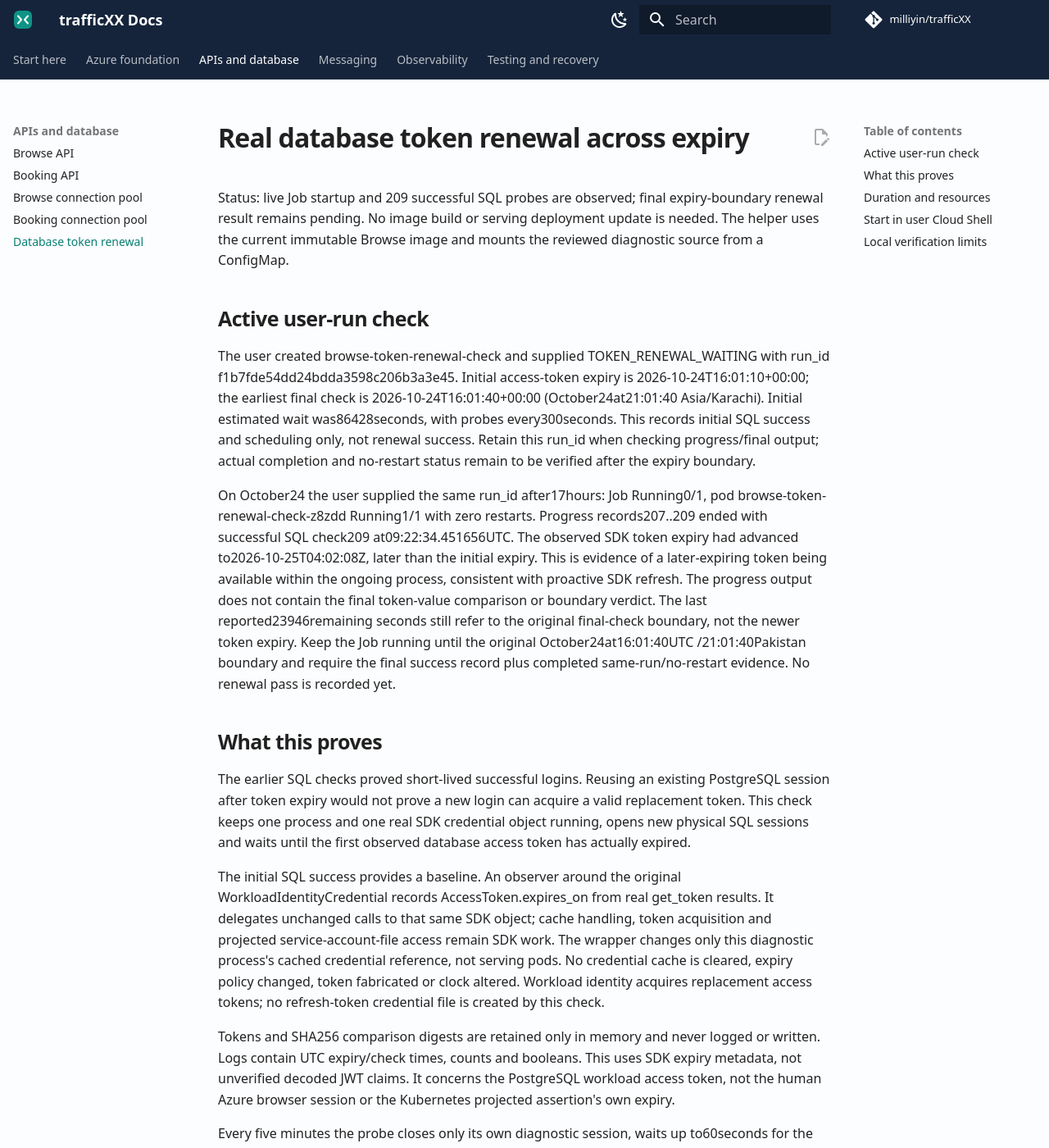
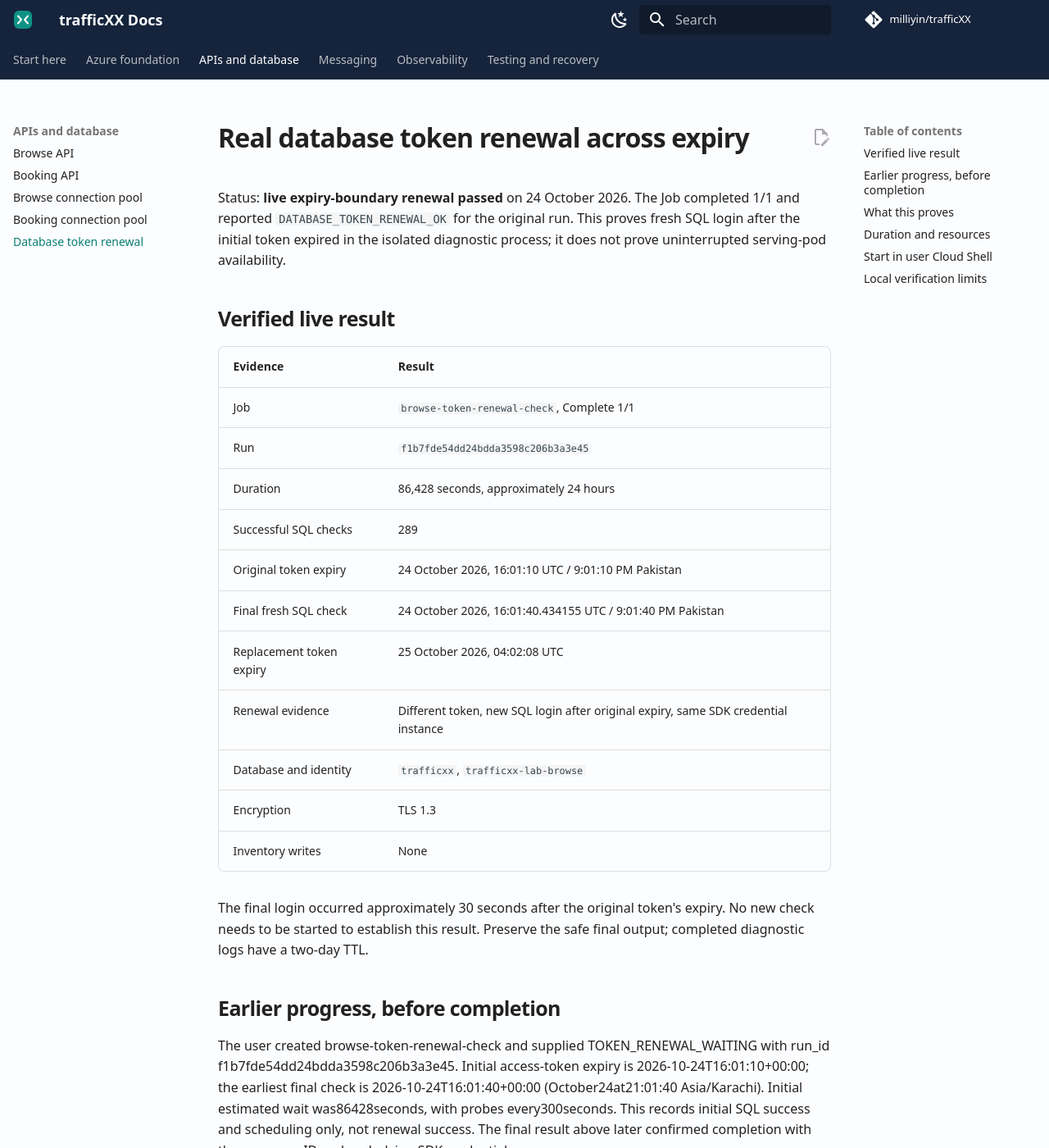
Before and after one commit to milliyin/trafficXX, an MkDocs documentation site: the page built from docs/database-token-renewal.md, in a window 1280 px wide and 1400 px high. Shown: the whole window at 82% size. Built offline with MkDocs 1.6.1 and Material for MkDocs 9.7.7, drawn with Linux system fonts in a browser that asks for light colours; comment, search, counter and statistics services are not loaded; some of the changed text lies outside the part shown.

Commit message:
docs: record successful 24-hour database token renewal

```diff
--- a/docs/database-token-renewal.md
+++ b/docs/database-token-renewal.md
@@ -1,20 +1,39 @@
 # Real database token renewal across expiry
 
-Status: live Job startup and 209 successful SQL probes are observed; final
-expiry-boundary renewal result remains pending. No image build or serving
-deployment update is needed. The helper uses the current immutable Browse image
-and mounts the reviewed diagnostic source from a ConfigMap.
+Status: **live expiry-boundary renewal passed** on 24 October 2026. The Job
+completed 1/1 and reported `DATABASE_TOKEN_RENEWAL_OK` for the original run.
+This proves fresh SQL login after the initial token expired in the isolated
+diagnostic process; it does not prove uninterrupted serving-pod availability.
 
-## Active user-run check
+## Verified live result
+
+| Evidence | Result |
+| --- | --- |
+| Job | `browse-token-renewal-check`, Complete 1/1 |
+| Run | `f1b7fde54dd24bdda3598c206b3a3e45` |
+| Duration | 86,428 seconds, approximately 24 hours |
+| Successful SQL checks | 289 |
+| Original token expiry | 24 October 2026, 16:01:10 UTC / 9:01:10 PM Pakistan |
+| Final fresh SQL check | 24 October 2026, 16:01:40.434155 UTC / 9:01:40 PM Pakistan |
+| Replacement token expiry | 25 October 2026, 04:02:08 UTC |
+| Renewal evidence | Different token, new SQL login after original expiry, same SDK credential instance |
+| Database and identity | `trafficxx`, `trafficxx-lab-browse` |
+| Encryption | TLS 1.3 |
+| Inventory writes | None |
+
+The final login occurred approximately 30 seconds after the original token's
+expiry. No new check needs to be started to establish this result. Preserve
+the safe final output; completed diagnostic logs have a two-day TTL.
+
+## Earlier progress, before completion
 
 The user created browse-token-renewal-check and supplied TOKEN_RENEWAL_WAITING
 with run_id f1b7fde54dd24bdda3598c206b3a3e45. Initial access-token expiry is
 2026-10-24T16:01:10+00:00; the earliest final check is
 2026-10-24T16:01:40+00:00 (October24at21:01:40 Asia/Karachi). Initial estimated
 wait was86428seconds, with probes every300seconds. This records initial SQL
-success and scheduling only, not renewal success. Retain this run_id when
-checking progress/final output; actual completion and no-restart status remain
-to be verified after the expiry boundary.
+success and scheduling only, not renewal success. The final result above later
+confirmed completion with the same run ID and underlying SDK credential.
 
 On October24 the user supplied the same run_id after17hours: Job Running0/1,
 pod browse-token-renewal-check-z8zdd Running1/1 with zero restarts. Progress
@@ -24,9 +43,9 @@ the initial expiry. This is evidence of a later-expiring token being available
 within the ongoing process, consistent with proactive SDK refresh. The progress
 output does not contain the final token-value comparison or boundary verdict.
 The last reported23946remaining seconds still refer to the original final-check
-boundary, not the newer token expiry. Keep the Job running until the original
-October24at16:01:40UTC /21:01:40Pakistan boundary and require the final success
-record plus completed same-run/no-restart evidence. No renewal pass is recorded yet.
+boundary, not the newer token expiry. Keeping the Job running until the original
+October24at16:01:40UTC /21:01:40Pakistan boundary was required before a pass.
+The supplied final record now confirms the fresh-login boundary and renewal.
 
 ## What this proves
 
@@ -125,5 +144,6 @@ Eight offline cases use fake time and metadata to verify the required expiry,
 new-login and changed-token gates, server clock checks, bounded monotonic wait,
 SDK-call delegation, redaction and cleanup preventing false success. They do
 not simulate a real Azure renewal. Bash/YAML/Python checks and mocked
-subscription/existing-Job/startup guards passed. Live boundary proof remains
-pending; Docker remains stopped and no local Azure/credential access occurred.
+subscription/existing-Job/startup guards passed. Live boundary proof was later
+supplied by the user's completed AKS Job. No local Azure or credential access
+was needed to inspect that evidence.
--- a/docs/progress.md
+++ b/docs/progress.md
@@ -15,6 +15,7 @@ earlier checkpoints. It is not a live status page.
 | Observation | Operations API, Prometheus, authenticated Grafana HTTPS, pool dashboards, and native alert evaluation checked. |
 | Controlled booking writes | Eighteen create/cancel pairs completed with cleanup verified and inventory restored. |
 | Stored event consistency | Read-only audit verified 72 matching outbox/inbox records and 36 latest projections at that checkpoint. |
+| Database token renewal | Completed approximately 24 hours and 289 SQL checks; a fresh SQL login succeeded after the original token expired, using a changed token and the same SDK credential instance. Isolated process only. |
 | 50-user Browse experiment | 1,382 successful reads in 60.133 seconds; zero errors; p95 209.486 ms. |
 | 100-user Browse experiment | 2,734 successful reads in 60.134 seconds; zero errors; p95 313.140 ms with queue limit 16. |
 | 100-user client memory comparison | 2,745 successful reads in 60.156 seconds; zero errors; p95 294.158 ms. Sampled generator peak process RSS 33.250 MiB versus the preceding 241.094 MiB. |
@@ -70,8 +71,10 @@ or establish sustained production capacity.
   database samples had maxima CPU 5.51%, memory 21.20% and connections 25.
   Sampling, warmup and placement differences prevent a precise saturation,
   isolated causal, sustained capacity or production SLO verdict.
-- **Token renewal:** the original expiry-boundary Job has no final verdict in
-  the supplied record. Its running/progress output is not a renewal pass.
+- **Token renewal completed:** the original Job reported
+  `DATABASE_TOKEN_RENEWAL_OK` and Complete 1/1. Its final SQL login occurred
+  about 30 seconds after original expiry. Serving-pod continuity and other
+  workload identities remain separate checks.
 - **Notifications:** warning evaluation is tested; external notification
   delivery is not configured or tested.
 - **Production readiness:** longer load, broader failure domains, customer
```
Also changed, not shown: README.md (+8 -9 lines), memeory.md (+6 -0 lines).
